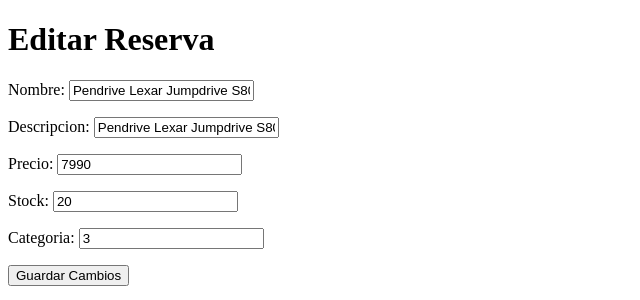
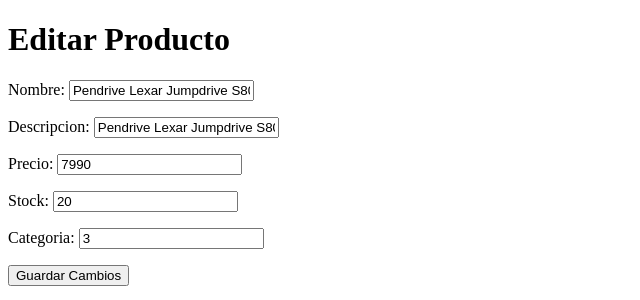
Before and after one commit to cammancilla/Tercera_entrega, a Django app: page /producto_update/3/ in a window 1280 px wide. Shown: the top 300 px of the page, without its empty margins (0-640 px from the left). Run offline with Django 5.2, Linux system fonts and the light colour scheme; data comes from the database, SQL or seed files in the repository; both versions use the stored data as it was after the commit.

Commit message:
Como tan muchacho

```diff
--- a/MuchachoStore/templates/pages/indexContacto.html
+++ b/MuchachoStore/templates/pages/indexContacto.html
@@ -10,6 +10,7 @@
     <link rel="stylesheet" href="{% static 'css/estiloContacto.css' %}">
     <link rel="stylesheet" href="{% static 'css/estilo.css' %}">
     <script src="{% static 'js/bootstrap.bundle.min.js' %}"></script>
+
     <!--XD-->
 
     <style>
@@ -87,5 +88,5 @@
     {% include 'base/footer.html'%}
 
 </body>
-
+    <script src="{% static 'js/validacionesContacto.js'%}"></script>
 </html>
--- a/MuchachoStore/templates/pages/productoCrear.html
+++ b/MuchachoStore/templates/pages/productoCrear.html
@@ -4,11 +4,11 @@
 <head>
     <meta charset="UTF-8">
     <meta name="viewport" content="width=device-width, initial-scale=1.0">
-    <title>Editar Reserva</title>
+    <title>Editar Productos</title>
 </head>
 
 <body>
-    <h1>Editar Reserva</h1>
+    <h1>Editar Productos</h1>
     <form method="post">
         {% csrf_token %}
         {{ form.as_p }}
--- a/MuchachoStore/templates/pages/productoModificar.html
+++ b/MuchachoStore/templates/pages/productoModificar.html
@@ -4,11 +4,11 @@
 <head>
     <meta charset="UTF-8">
     <meta name="viewport" content="width=device-width, initial-scale=1.0">
-    <title>Editar Reserva</title>
+    <title>Editar Productos </title>
 </head>
 
 <body>
-    <h1>Editar Reserva</h1>
+    <h1>Editar Producto</h1>
     <form method="post">
         {% csrf_token %}
         {{ form.as_p }}
--- a/MuchachoStore/templates/pages/servicios.html
+++ b/MuchachoStore/templates/pages/servicios.html
@@ -23,8 +23,8 @@
     {% include 'base/header.html'%}
     <main>
         <br>
-        <br>
-        <h2 class="col 6">Servicios</h2>
+
+        <h2 class="col-6">Servicios</h2>
         <br>
 
         <div class="container-fluid">
@@ -89,7 +89,7 @@
             </div>
         </div>
 
-        <br>
+
 
         {% include 'base/footer.html'%}
     </main>
```
Also changed, not shown: db.sqlite3.
